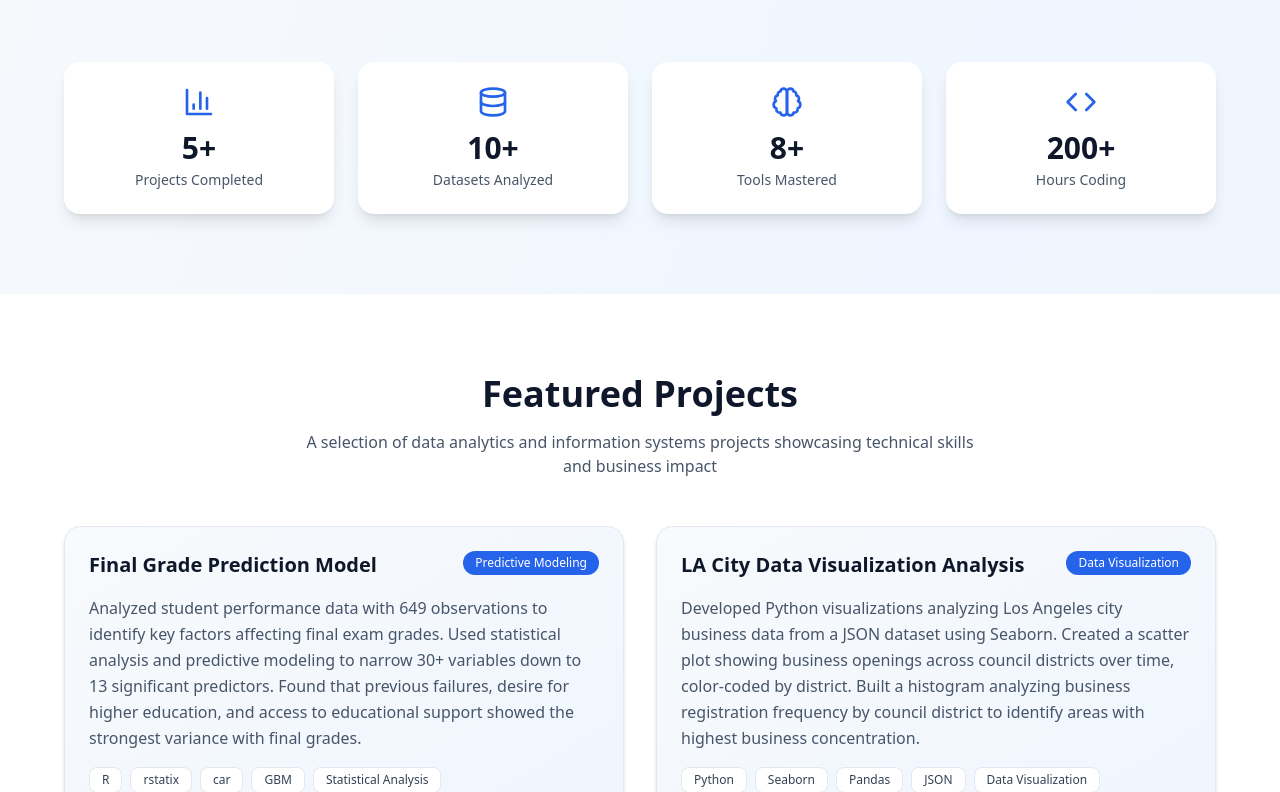
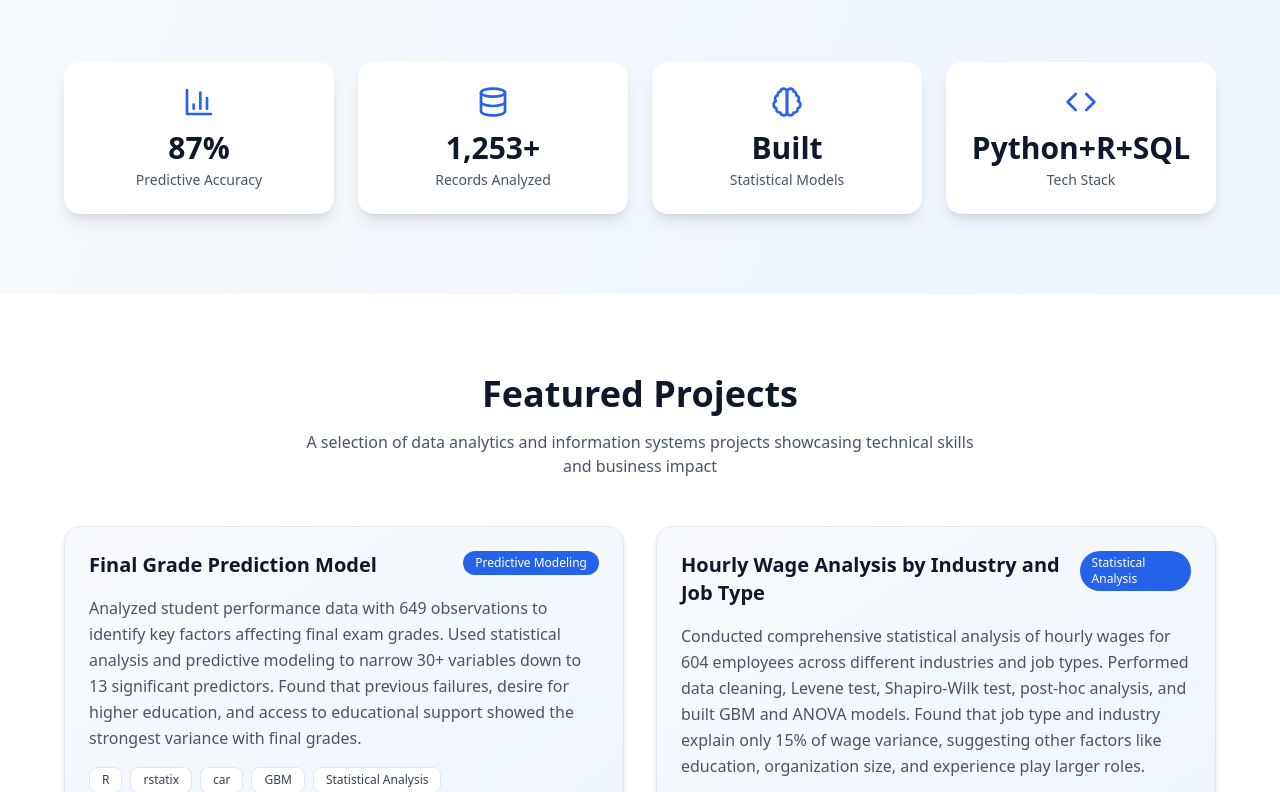
Before and after one commit to liabia-ux/portfolio-site, a React (Vite) app: page / in a window 1280 px wide. Shown: the part 528-1320 px from the top of the page. Built offline with nearby package versions, Linux system fonts and the light colour scheme.

Commit message:
Update App.jsx

```diff
--- a/src/App.jsx
+++ b/src/App.jsx
@@ -12,6 +12,14 @@ export default function DataPortfolio() {
       github: "https://github.com/liabia-ux/r-analysis",
       demo: "https://liabia-ux.github.io/r-analysis/index.html",
       category: "Predictive Modeling"
+    },
+    {
+      title: "Hourly Wage Analysis by Industry and Job Type",
+      description: "Conducted comprehensive statistical analysis of hourly wages for 604 employees across different industries and job types. Performed data cleaning, Levene test, Shapiro-Wilk test, post-hoc analysis, and built GBM and ANOVA models. Found that job type and industry explain only 15% of wage variance, suggesting other factors like education, organization size, and experience play larger roles.",
+      tech: ["R", "GBM", "ANOVA", "Statistical Testing", "Data Cleaning"],
+      github: "https://github.com/liabia-ux/hourly-wage-analysis",
+      demo: "https://liabia-ux.github.io/hourly-wage-analysis/",
+      category: "Statistical Analysis"
     },
     {
       title: "LA City Data Visualization Analysis",
@@ -113,10 +121,10 @@ export default function DataPortfolio() {
           {/* Stats Cards */}
           <div className="grid md:grid-cols-4 gap-6 mt-16">
             {[
-              { icon: BarChart3, label: "Projects Completed", value: "5+" },
-              { icon: Database, label: "Datasets Analyzed", value: "10+" },
-              { icon: Brain, label: "Tools Mastered", value: "8+" },
-              { icon: Code, label: "Hours Coding", value: "200+" }
+              { icon: BarChart3, label: "Predictive Accuracy", value: "87%" },
+              { icon: Database, label: "Records Analyzed", value: "1,253+" },
+              { icon: Brain, label: "Statistical Models", value: "Built" },
+              { icon: Code, label: "Tech Stack", value: "Python+R+SQL" }
             ].map((stat, i) => (
               <div key={i} className="bg-white rounded-2xl p-6 text-center shadow-lg hover:shadow-xl transition-all hover:-translate-y-1">
                 <stat.icon className="w-8 h-8 text-blue-600 mx-auto mb-3" />
```
